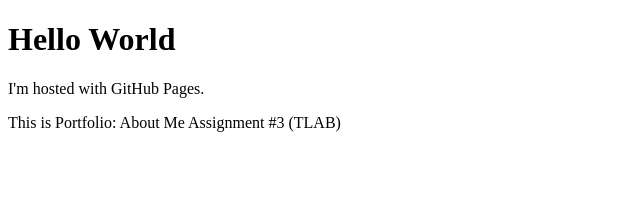
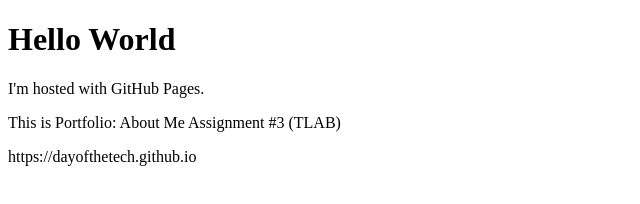
Before and after one commit to dayofthetech/dayofthetech.github.io, a plain HTML site: page index.html in a window 1280 px wide. Shown: the whole page, without its empty margins (0-640 px from the left). Drawn offline with Linux system fonts and the light colour scheme.

Commit message:
adding url

```diff
--- a/index.html
+++ b/index.html
@@ -4,5 +4,6 @@
 <h1>Hello World</h1>
 <p>I'm hosted with GitHub Pages.</p>
 <p>This is Portfolio: About Me Assignment #3 (TLAB)</p>
+<p>https://dayofthetech.github.io</p>
 </body>
 </html>
```
